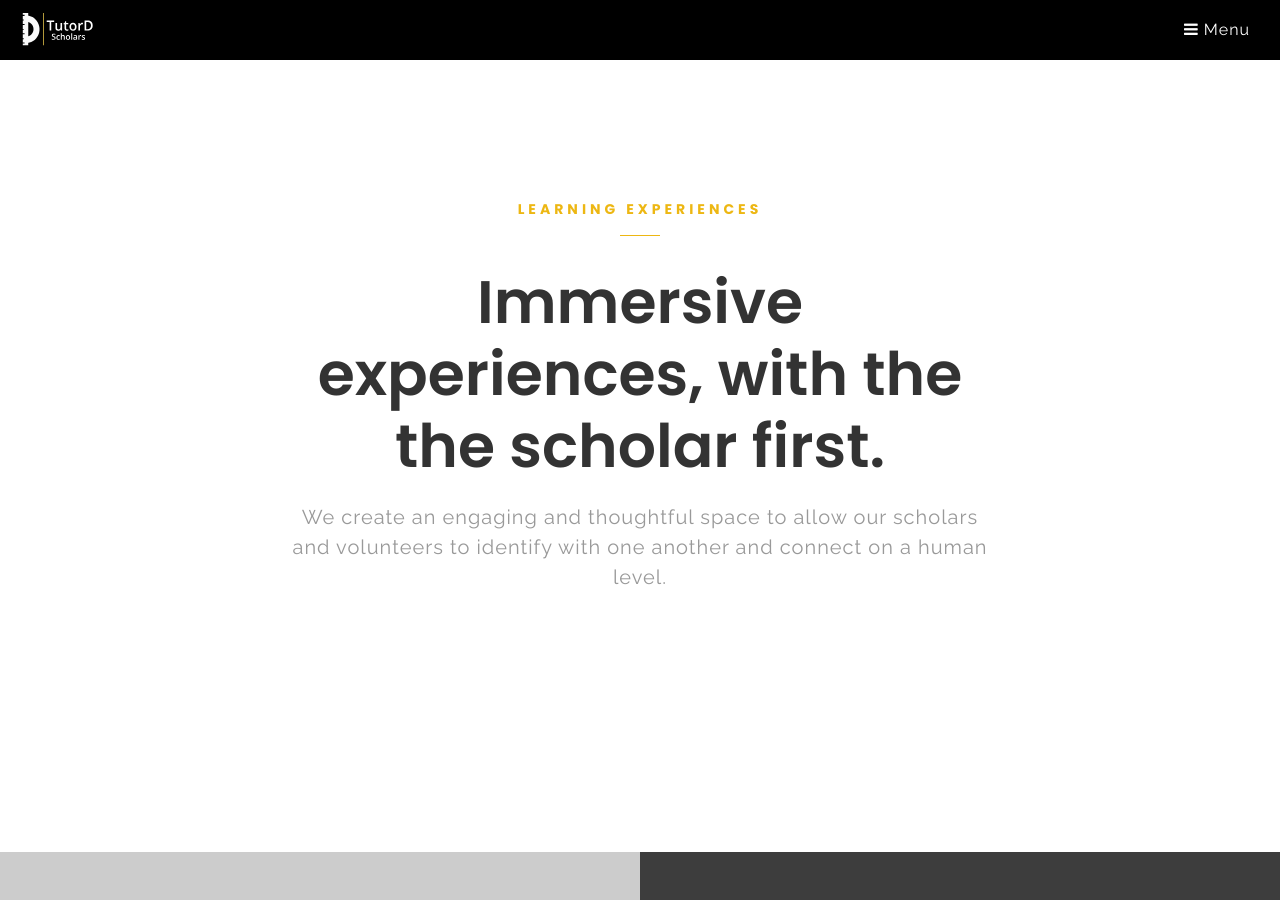
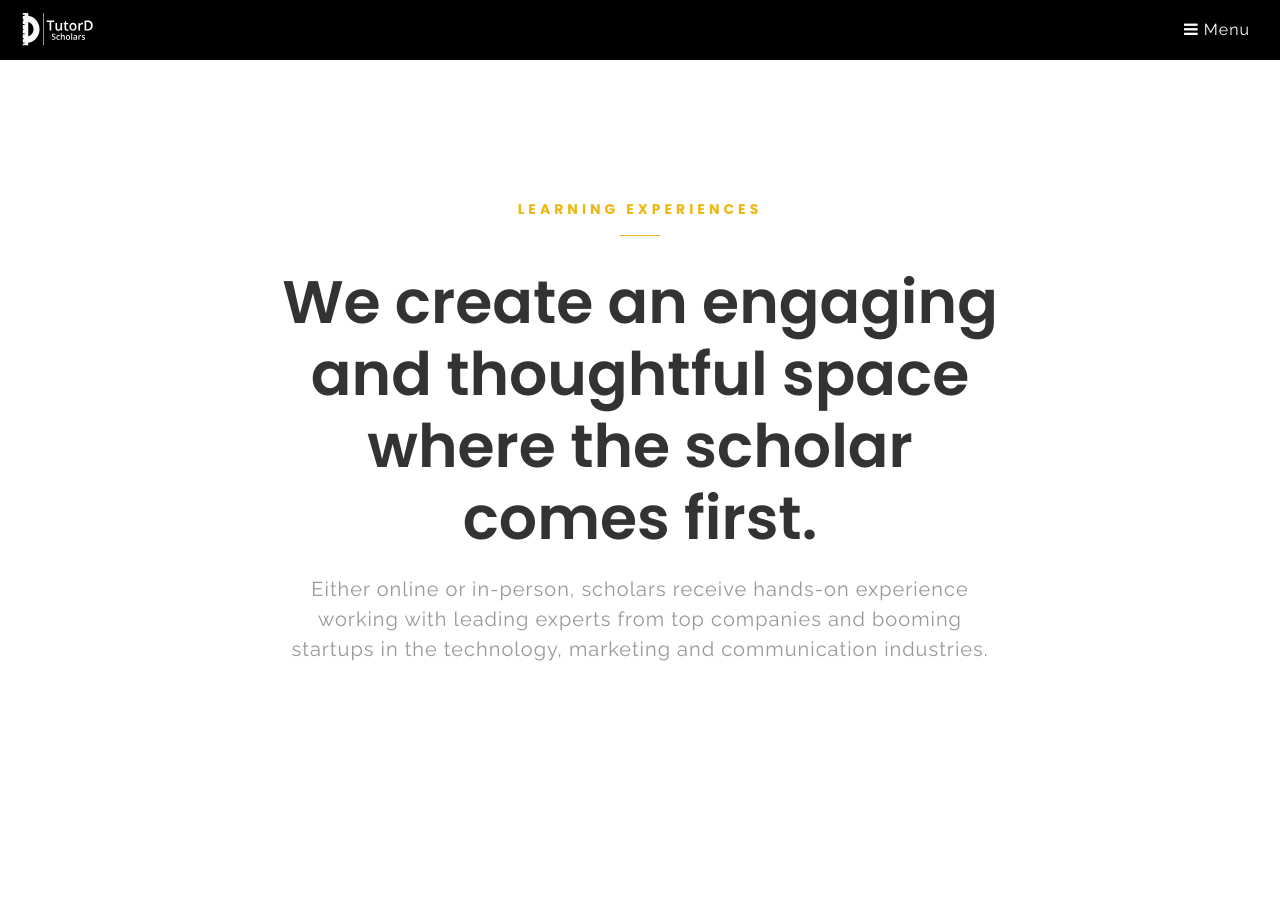
Before and after one commit to theTutorB/tutord-scholars-website, a Jekyll site: the page built from index.html, in a window 1280 px wide and 900 px high, scrolled down 862 px. Built offline with Jekyll 4.4.1, drawn with Linux system fonts in a browser that asks for light colours; the list of posts is cut into pages by our own code; some of the changed text lies outside the part shown.

Commit message:
fixed copy

```diff
--- a/_includes/header.html
+++ b/_includes/header.html
@@ -10,7 +10,6 @@
       <li class='name'>
         <h1>
           <a href='{{ site.baseurl | relative_url }}'>
-<!--            <img width="126" height="48" alt="" src="{{ "/assets/images/logo.svg" | relative_url }}" />-->
             <img width="126" height="48" src="{{ site.baseurl }}/assets/images/logo-white.svg" alt="TutorD Logo">
           </a>
         </h1>
--- a/index.html
+++ b/index.html
@@ -3,11 +3,11 @@ layout: default
 onepage: true
 services:
   - title: Web Development 101
-    icon: fa fa-bell-o
+    icon: fa fa-laptop
     desc: Placeat vel itaque perspiciatis sed repellat qui nihil recusandae doloremque aperiam necessitatibus aspernatur. illum ad adipisci saepe dolores cumque fugit nihil minus.
     bg: /assets/images/@stock/service-item-1-bg.jpg
   - title: Intro to music production
-    icon: fa fa-lightbulb-o
+    icon: fa fa-music
     desc: Placeat vel itaque perspiciatis sed repellat qui nihil recusandae doloremque aperiam necessitatibus aspernatur. illum ad adipisci saepe dolores cumque fugit nihil minus.
     bg: /assets/images/@stock/service-item-2-bg.jpg
   - title: Social Media Fundimentals
@@ -123,15 +123,16 @@ courses:
     </video>
     <div class='overlay'></div>
     <div class='layer'>
-      <p class="small-title">Preparing the Next Generation </p>
+      <p class="small-title">Formulating the Next Generation </p>
       <h1 class='thin' id="to-be-update">
          <span class="fir">TutorD Scholars </span><br/>
 
       </h1>
       <h2 class='thin'>
-       Teaching urban youth in-demand 21st century skills in 1 day workshops and courses
+        TutorD Scholars is a hands-on educational platform, teaching urban youth in-
+        demand 21st-century skills via online and in-person workshops.
        {% assign nav_obj = site.data.nav | where:'section_id','works' | first %}
-       <a href='{{ "index.html" | append:nav_obj.path | relative_url }}'>View our courses</a>
+       <a href='{{ "index.html" | append:nav_obj.path | relative_url }}'>View our courses.</a>
       </h2>
     </div>
   </div>
@@ -145,11 +146,15 @@ courses:
       <div class="section-title">
         <p class="small-title">Learning Experiences</p>
         <h2>
-          Immersive experiences,  with the
+          We create an engaging and thoughtful space
             <br/>
-          the scholar first.
+          where the scholar comes first.
         </h2>
-        <p class="big-size">We create an engaging and thoughtful space to allow our scholars and volunteers to identify with one another and connect on a human level.</p>
+        <p class="big-size">
+          Either online or in-person, scholars receive hands-on experience working with
+          leading experts from top companies and booming startups in the technology, marketing and
+          communication industries.
+        </p>
         <div class="four spacing"></div>
       </div>
     </div>
@@ -162,10 +167,12 @@ courses:
     <div class="section-header alt white">
       <h2>scholar focused</h2>
     </div>
-    <p class="light">With the whole student in mind, we at TutorD Scholars provide an inclusive atmosphere. We provide the laptops and also food the students making sun that we can meet as many needs as possible, so that they can focus on learning.</p>
+    <p class="light">With the whole student in mind, we at TutorD Scholars provide an inclusive atmosphere.
+      We provide the laptops and also food the students making sun that we can meet as many needs
+      as possible so that they can focus on learning.</p>
     <p class="light"></p>
     <div class="two spacing"></div>
-    <a href="#team" class="button small">Meet the team</a>
+    <a href="#team" class="button small">Click here to become a Scholar</a>
     <div class="three spacing"></div>
   </div>
 </div>
@@ -176,8 +183,8 @@ courses:
   <div class='row'>
     <div class='large-8 columns large-centered'>
       <div class="section-title">
-        <p class="small-title">main courses</p>
-        <h2>Transforming the workforce</h2>
+        <p class="small-title">Transforming the workforce</p>
+        <h2>Course Offerings</h2>
       </div>
     </div>
   </div>
@@ -197,7 +204,7 @@ courses:
 <div class='full'>
   <div class='row'>
     <div class='large-8 columns large-centered'>
-      {% include section-title.html small_title="take a look" title="What we recently do." %}
+      {% include section-title.html small_title="take a look" title="What we've recently done." %}
     </div>
   </div>
 </div>
```
Also changed, not shown: _includes/contact-form.html (+3 -5 lines), _works/explore.md (deleted, +0 -15 lines), _works/flowers.md (deleted, +0 -15 lines), _works/uro-mag.md (deleted, +0 -15 lines).
